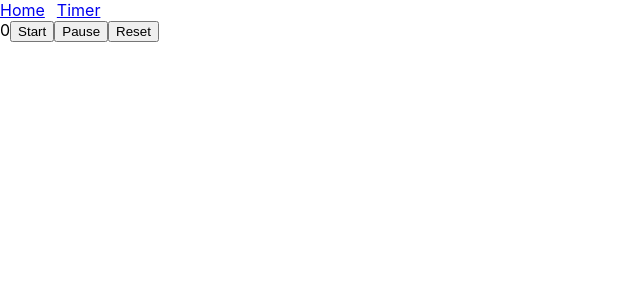
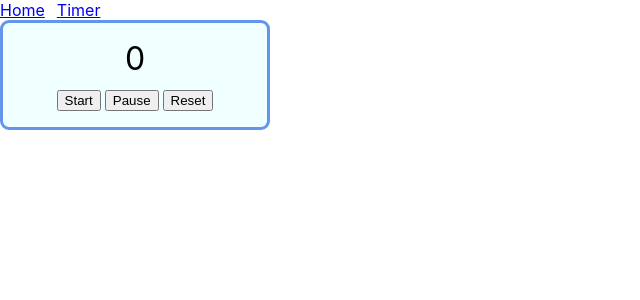
Before and after one commit to ryanlaiber/react-hooks, a React (Create React App) app: page /timer in a window 1280 px wide. Shown: the top 300 px of the page, without its empty margins (0-640 px from the left). Built offline with nearby package versions, Linux system fonts and the light colour scheme.

Commit message:
feat: implement styles on timer

```diff
--- a/src/components/timer-counter/TimeCounter.tsx
+++ b/src/components/timer-counter/TimeCounter.tsx
@@ -1,4 +1,5 @@
 import { useState } from "react";
+import "./time-counter.css";
 
 type TimerPropsT = {
   startTime?: number;
@@ -45,13 +46,15 @@ function TimeCounter(props: TimerPropsT) {
     setCounter(props.startTime || 0);
   };
   return (
-    <div>
-      <span>{counter}</span>
-      {!props.startOnRender && <button onClick={startCount}>Start</button>}
-      <button onClick={stopCount}>Pause</button>
-      <button disabled={!isPaused} onClick={resetTimer}>
-        Reset
-      </button>
+    <div className="timer-wrapper">
+      <span className="counter">{counter}</span>
+      <div className="buttons-wrapper">
+        {!props.startOnRender && <button onClick={startCount}>Start</button>}
+        <button onClick={stopCount}>Pause</button>
+        <button disabled={!isPaused} onClick={resetTimer}>
+          Reset
+        </button>
+      </div>
     </div>
   );
 }
--- /dev/null
+++ b/src/components/timer-counter/time-counter.css
@@ -0,0 +1,24 @@
+.timer-wrapper {
+  height: var(--box-height-small);
+  width: var(--box-width-small);
+  display: flex;
+  flex-direction: column;
+  justify-content: center;
+  align-items: center;
+  gap: var(--space-medium);
+  padding: var(--space-medium);
+  background-color: var(--theme-background-main);
+  border: var(--theme-border-main);
+  border-radius: var(--box-border-radius);
+}
+
+.counter {
+  font-size: xx-large;
+}
+
+.buttons-wrapper {
+  display: flex;
+  flex-direction: row;
+  flex-wrap: nowrap;
+  gap: var(--space-nano);
+}
--- a/src/design-system-tokens.css
+++ b/src/design-system-tokens.css
@@ -4,4 +4,11 @@
   --space-small: 8px;
   --space-x-small: 10px;
   --space-medium: 12px;
+
+  --box-height-small: 10vh;
+  --box-width-small: 30vh;
+  --box-border-radius: 9px;
+
+  --theme-background-main: azure;
+  --theme-border-main: solid cornflowerblue;
 }
```
